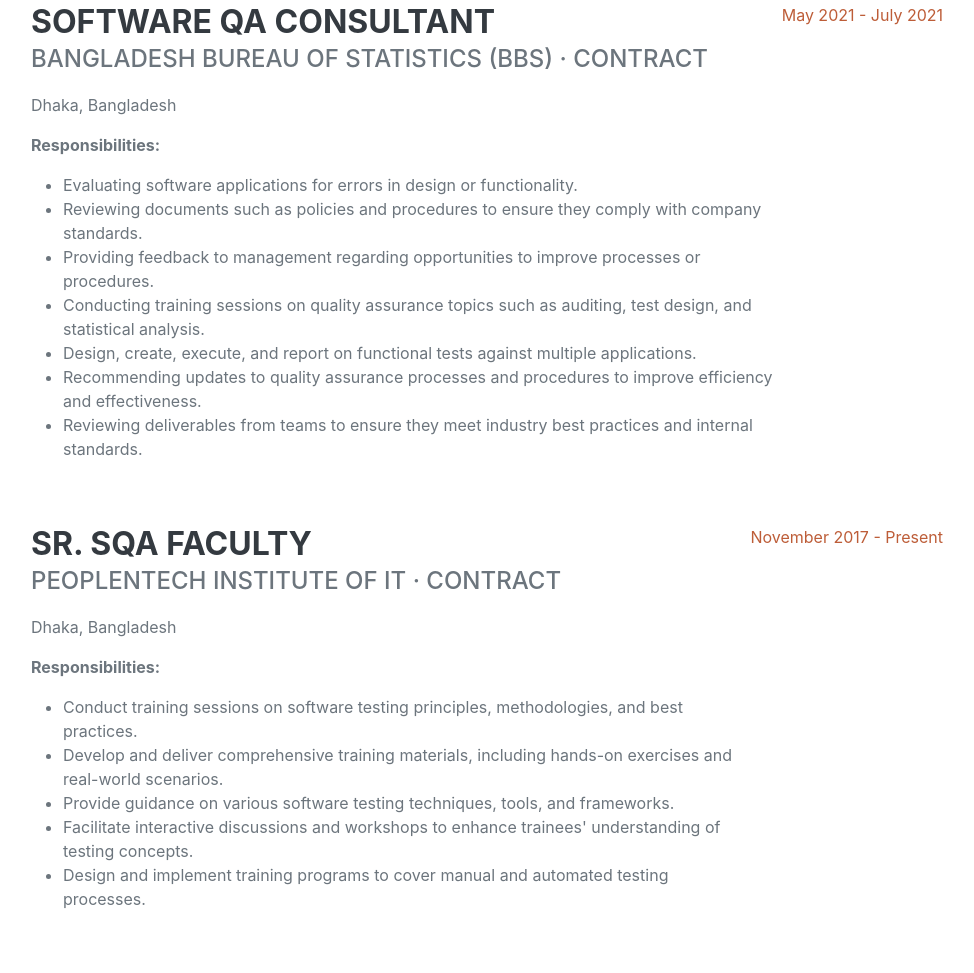
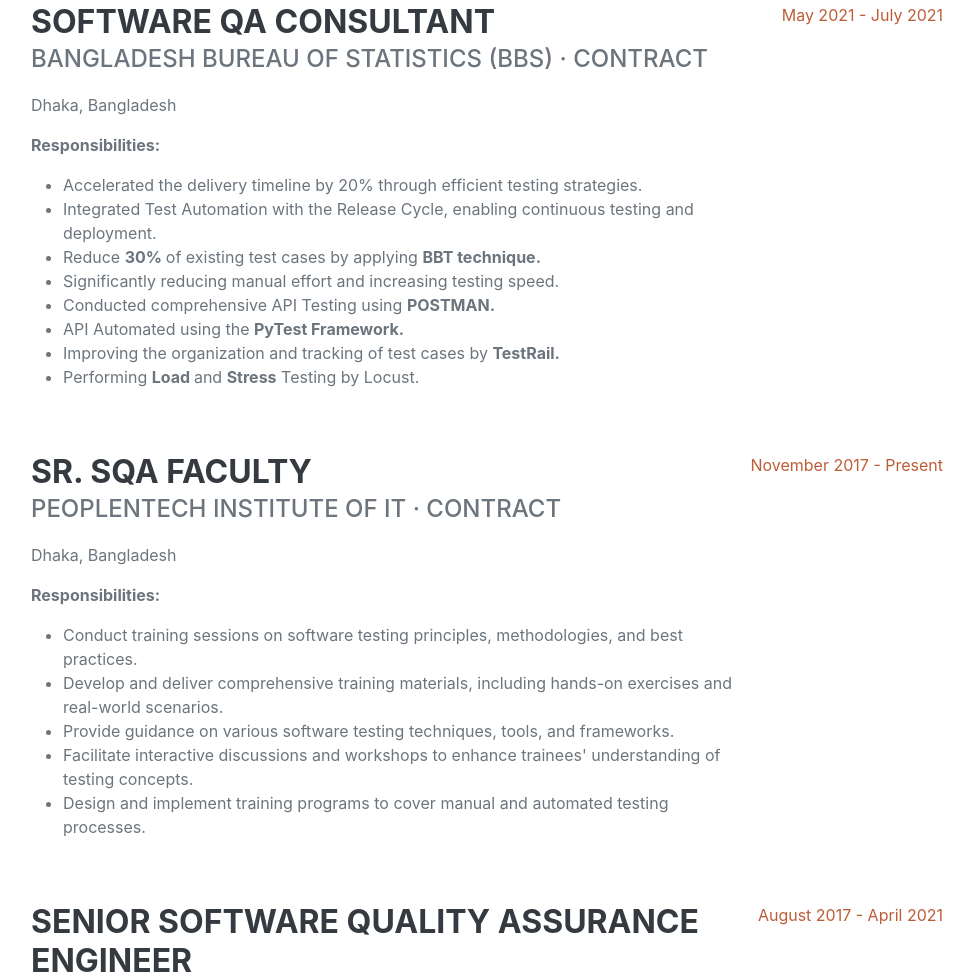
Before and after one commit to Muntasir101/Resume_Muntasir, a plain HTML site: page index.html in a window 1280 px wide. Shown: the part 2365-3338 px from the top of the page, without its empty margins (289-1263 px from the left). Drawn offline with nearby package versions, Linux system fonts and the light colour scheme; a web font is replaced by a local one.

Commit message:
Update JD

```diff
--- a/index.html
+++ b/index.html
@@ -247,32 +247,28 @@
 
             <ul>
               <li>
-                Evaluating software applications for errors in design or
-                functionality.
+                Accelerated the delivery timeline by 20% through efficient testing strategies.
               </li>
               <li>
-                Reviewing documents such as policies and procedures to ensure
-                they comply with company standards.
+                Integrated Test Automation with the Release Cycle, enabling continuous testing and deployment.
               </li>
               <li>
-                Providing feedback to management regarding opportunities to
-                improve processes or procedures.
+                Reduce <b>30% </b>of existing test cases by applying <b>BBT technique.</b>
               </li>
               <li>
-                Conducting training sessions on quality assurance topics such
-                as auditing, test design, and statistical analysis.
+                Significantly reducing manual effort and increasing testing speed.
               </li>
               <li>
-                Design, create, execute, and report on functional tests
-                against multiple applications.
+                Conducted comprehensive API Testing using <b>POSTMAN.</b>
               </li>
               <li>
-                Recommending updates to quality assurance processes and
-                procedures to improve efficiency and effectiveness.
+                API Automated using the <b>PyTest Framework.</b>
               </li>
               <li>
-                Reviewing deliverables from teams to ensure they meet industry
-                best practices and internal standards.
+                Improving the organization and tracking of test cases by <b>TestRail.</b>
+              </li>
+              <li>
+                Performing <b>Load </b> and <b>Stress</b> Testing by Locust.
               </li>
               <!-- Add more responsibilities as needed -->
             </ul>
```
